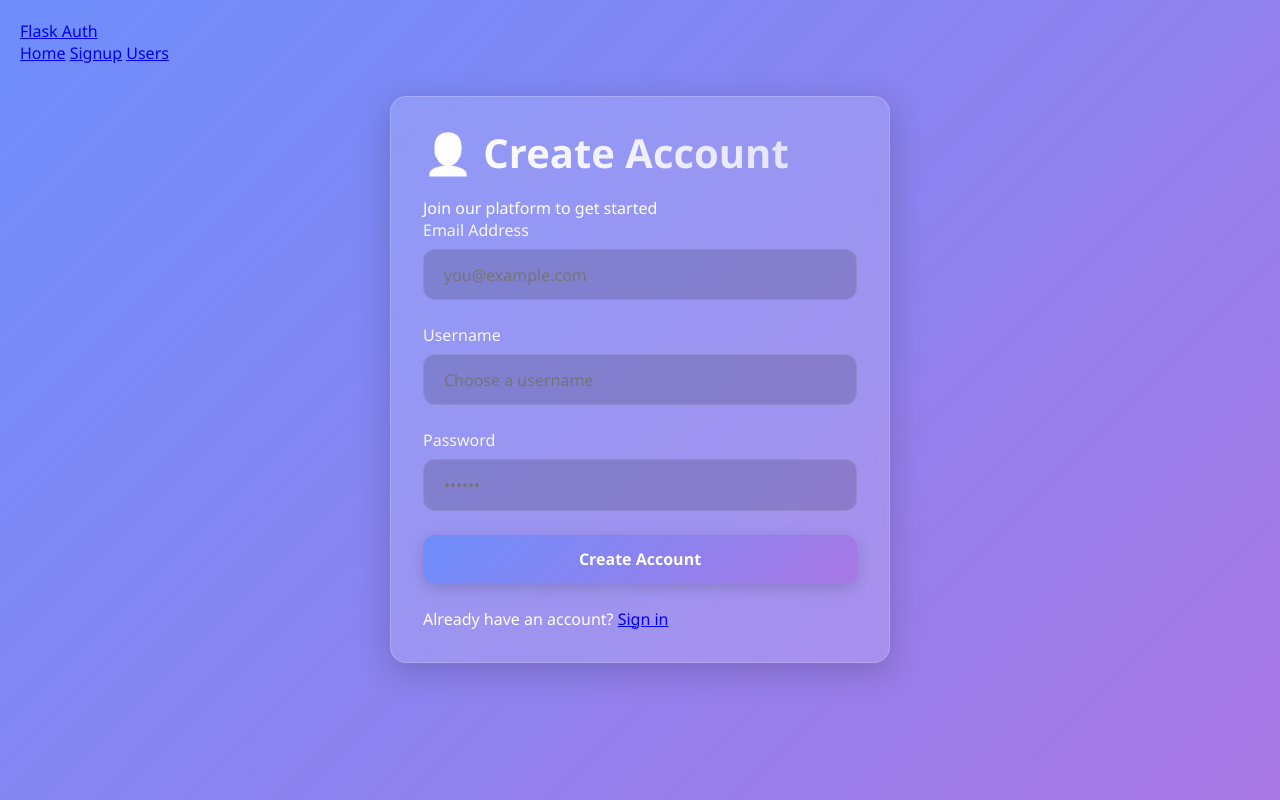
After one commit to technicalhub123/flask-devops-project, a Flask app: page /signup-page in a window 1280 px wide. The commit adds this page. Run offline with Flask 2, Linux system fonts and the light colour scheme; parts of the project's set-up code (start-up, migrations or seed data) failed here and were passed over.

Commit message:
Initial commit

```diff
--- a/app.py
+++ b/app.py
@@ -1,36 +1,96 @@
-from flask import Flask
-from sqlalchemy import create_engine
+from flask import Flask, jsonify
+from sqlalchemy import create_engine, text
 from dotenv import load_dotenv
-
-from model import AuthDao
-from service import AuthService
+import time
+import logging
+from model.auth_dao import AuthDao
+from service.auth_service import AuthService
 from view import create_endpoints
-
+from utils.db_check import verify_table_exists  # Import verification function
 
 class Services:
     pass
 
+def check_db_health(db):
+    """Utility function to check database health"""
+    try:
+        with db.connect() as conn:
+            conn.execute(text("SELECT 1"))
+        return True, "Database connection healthy"
+    except Exception as e:
+        return False, str(e)
 
 def create_app(test_config=None):
     load_dotenv()
+    app = Flask(__name__)
 
-    app = Flask(__name__)
+    # Set up logging
+    logging.basicConfig(level=logging.INFO)
+    app.logger.info("Starting application initialization...")
 
     if test_config is None:
         app.config.from_envvar("APP_CONFIG_FILE")
     else:
         app.config.update(test_config)
 
-    database = create_engine(app.config["DB_URL"], encoding="utf-8", max_overflow=0)
+    # Database connection with retries
+    db_connected = False
+    retries = 5
+    database = None
 
-    # Persistence 레이어
+    while not db_connected and retries > 0:
+        try:
+            # Create engine with connection pooling
+            database = create_engine(
+                app.config["DB_URL"],
+                pool_pre_ping=True,
+                pool_recycle=300,
+                pool_size=5,
+                max_overflow=10
+            )
+
+            # Test connection
+            with database.connect() as connection:
+                connection.execute(text("SELECT 1"))
+
+            db_connected = True
+            app.logger.info("✅ Database connection successful")
+        except Exception as e:
+            app.logger.error(f"Database connection failed: {str(e)}")
+            app.logger.info(f"Retrying in 5 seconds... ({retries} retries left)")
+            time.sleep(5)
+            retries -= 1
+
+    if not db_connected:
+        raise RuntimeError("Failed to connect to database after multiple attempts")
+
+    # Verify users table exists
+    if not verify_table_exists(database):
+        app.logger.error("❌ Users table verification failed")
+        raise RuntimeError("Users table does not exist after initialization")
+    else:
+        app.logger.info("✅ Users table verified")
+
+    # Persistence Layer
     auth_dao = AuthDao(database)
 
-    # Business 레이어
+    # Business Layer
     services = Services
     services.auth_service = AuthService(auth_dao, app.config)
 
-    # Presentation 레이어
-    create_endpoints(app, services)
+    # Presentation Layer
+    create_endpoints(app, services.auth_service)
 
+    # Health check endpoint
+    @app.route("/health")
+    def health_check():
+        db_healthy, db_message = check_db_health(database)
+        status = 200 if db_healthy else 500
+        return jsonify({
+            "status": "up" if db_healthy else "down",
+            "database": db_message,
+            "timestamp": time.strftime("%Y-%m-%d %H:%M:%S")
+        }), status
+
+    app.logger.info("Application initialized successfully")
     return app
--- a/static/css/style.css
+++ b/static/css/style.css
@@ -1,37 +1,156 @@
-body {
-  background: linear-gradient(135deg, #6e8efb, #a777e3);
-  font-family: 'Segoe UI', sans-serif;
-  color: white;
-  text-align: center;
-  padding-top: 80px;
-  margin: 0;
+/* Modern Glassmorphism Design */
+:root {
+  --bg1: #6e8efb;
+  --bg2: #a777e3;
+  --glass: rgba(255, 255, 255, 0.15);
+  --glass-border: rgba(255, 255, 255, 0.18);
 }
 
-.container {
-  background: rgba(0, 0, 0, 0.3);
-  padding: 40px;
-  border-radius: 15px;
-  display: inline-block;
-  animation: fadeIn 2s ease-in;
+* {
+  box-sizing: border-box;
+  margin: 0;
+  padding: 0;
+  font-family: 'Segoe UI', 'Inter', -apple-system, sans-serif;
 }
 
-button {
-  padding: 12px 24px;
-  background: #fff;
-  color: #333;
-  border: none;
-  font-size: 1em;
-  margin-top: 20px;
-  border-radius: 8px;
-  cursor: pointer;
-  transition: background 0.3s ease;
+body {
+  min-height: 100vh;
+  background: linear-gradient(135deg, var(--bg1), var(--bg2));
+  color: #fff;
+  padding: 20px;
 }
 
-button:hover {
-  background: #ddd;
+/* Glass Panel */
+.glass-panel {
+  background: var(--glass);
+  backdrop-filter: blur(12px);
+  border-radius: 16px;
+  border: 1px solid var(--glass-border);
+  box-shadow: 0 8px 32px rgba(0, 0, 0, 0.18);
+  padding: 2rem;
+  max-width: 900px;
+  margin: 2rem auto;
 }
 
+/* Typography */
+h1, h2, h3 {
+  font-weight: 700;
+  line-height: 1.2;
+  margin-bottom: 1.25rem;
+}
+
+h1 {
+  font-size: 2.5rem;
+  background: linear-gradient(90deg, #fff, #e0e0ff);
+  -webkit-background-clip: text;
+  -webkit-text-fill-color: transparent;
+}
+
+/* Form Elements */
+.form-group {
+  margin-bottom: 1.5rem;
+}
+
+label {
+  display: block;
+  margin-bottom: 0.5rem;
+  font-weight: 500;
+  opacity: 0.9;
+}
+
+input, select, textarea {
+  width: 100%;
+  padding: 0.85rem 1.25rem;
+  border-radius: 12px;
+  border: 1px solid rgba(255, 255, 255, 0.1);
+  background: rgba(0, 0, 0, 0.15);
+  color: white;
+  font-size: 1rem;
+  transition: all 0.3s ease;
+}
+
+input:focus {
+  outline: none;
+  border-color: rgba(255, 255, 255, 0.3);
+  box-shadow: 0 0 0 3px rgba(110, 142, 251, 0.2);
+}
+
+/* Buttons */
+.btn {
+  display: inline-flex;
+  align-items: center;
+  justify-content: center;
+  padding: 0.85rem 2rem;
+  border-radius: 12px;
+  border: none;
+  background: #fff;
+  color: #6e8efb;
+  font-size: 1rem;
+  font-weight: 600;
+  cursor: pointer;
+  transition: all 0.3s ease;
+  box-shadow: 0 4px 15px rgba(0, 0, 0, 0.15);
+}
+
+.btn:hover {
+  transform: translateY(-2px);
+  box-shadow: 0 6px 20px rgba(0, 0, 0, 0.2);
+}
+
+.btn-primary {
+  background: linear-gradient(135deg, #6e8efb, #a777e3);
+  color: white;
+}
+
+/* Table Styling */
+.users-table {
+  width: 100%;
+  border-collapse: collapse;
+  background: rgba(0, 0, 0, 0.1);
+  border-radius: 12px;
+  overflow: hidden;
+}
+
+.users-table th,
+.users-table td {
+  padding: 1rem 1.25rem;
+  text-align: left;
+}
+
+.users-table th {
+  background: rgba(0, 0, 0, 0.2);
+  font-weight: 600;
+}
+
+.users-table tr:nth-child(even) {
+  background: rgba(255, 255, 255, 0.05);
+}
+
+/* Notification Messages */
+.notification {
+  padding: 1rem;
+  border-radius: 12px;
+  margin: 1.5rem 0;
+  display: flex;
+  align-items: center;
+}
+
+.notification-success {
+  background: rgba(46, 204, 113, 0.2);
+  border: 1px solid rgba(46, 204, 113, 0.3);
+}
+
+.notification-error {
+  background: rgba(231, 76, 60, 0.2);
+  border: 1px solid rgba(231, 76, 60, 0.3);
+}
+
+/* Animations */
 @keyframes fadeIn {
-  0% { opacity: 0; transform: translateY(-20px); }
-  100% { opacity: 1; transform: translateY(0); }
+  from { opacity: 0; transform: translateY(10px); }
+  to { opacity: 1; transform: translateY(0); }
 }
+
+.fade-in {
+  animation: fadeIn 0.4s ease forwards;
+}
--- a/static/js/script.js
+++ b/static/js/script.js
@@ -1,10 +1,17 @@
-document.getElementById("checkBtn").addEventListener("click", () => {
-  fetch("/ping")
-    .then(res => res.text())
-    .then(data => {
-      document.getElementById("response").innerText = "Response: " + data;
-    })
-    .catch(() => {
-      document.getElementById("response").innerText = "Error: API not reachable";
+// Health check (index page)
+document.addEventListener("DOMContentLoaded", () => {
+  const checkBtn = document.getElementById("checkBtn");
+  const resp = document.getElementById("response");
+  if (checkBtn) {
+    checkBtn.addEventListener("click", () => {
+      fetch("/ping")
+        .then(res => res.text())
+        .then(data => {
+          resp.innerText = "Response: " + data;
+        })
+        .catch(() => {
+          resp.innerText = "Error: API not reachable";
+        });
     });
+  }
 });
--- /dev/null
+++ b/static/js/signup.js
@@ -0,0 +1,62 @@
+document.addEventListener("DOMContentLoaded", () => {
+  const form = document.getElementById("signupForm");
+  const messageContainer = document.getElementById("message");
+
+  if (!form) return;
+
+  form.addEventListener("submit", async (e) => {
+    e.preventDefault();
+
+    // Show loading state
+    const submitBtn = form.querySelector('button[type="submit"]');
+    submitBtn.disabled = true;
+    submitBtn.innerHTML = '<div class="spinner"></div> Creating account...';
+
+    showMessage("Creating your account...", "info");
+
+    const payload = {
+      email: document.getElementById("email").value,
+      username: document.getElementById("username").value,
+      password: document.getElementById("password").value
+    };
+
+    try {
+      const res = await fetch("/auth/signup", {
+        method: "POST",
+        headers: { "Content-Type": "application/json" },
+        body: JSON.stringify(payload)
+      });
+
+      const data = await res.json();
+
+      if (res.ok) {
+        showMessage("🎉 Account created successfully! Redirecting to users page...", "success");
+        setTimeout(() => {
+          window.location.href = "/users-page";
+        }, 1500);
+      } else {
+        const errorMsg = data.error || "Signup failed. Please try again.";
+        showMessage(`❌ ${errorMsg}`, "error");
+      }
+    } catch (err) {
+      console.error(err);
+      showMessage("⚠️ Network error. Please check your connection.", "error");
+    } finally {
+      submitBtn.disabled = false;
+      submitBtn.textContent = "Create Account";
+    }
+  });
+
+  function showMessage(text, type) {
+    messageContainer.textContent = text;
+    messageContainer.className = `notification notification-${type}`;
+    messageContainer.style.display = "flex";
+
+    // Auto-hide success messages
+    if (type === "success") {
+      setTimeout(() => {
+        messageContainer.style.display = "none";
+      }, 5000);
+    }
+  }
+});
--- /dev/null
+++ b/templates/layout.html
@@ -0,0 +1,28 @@
+<!doctype html>
+<html lang="en">
+<head>
+  <meta charset="utf-8" />
+  <meta name="viewport" content="width=device-width,initial-scale=1" />
+  <title>{% block title %}Flask Auth Portal{% endblock %}</title>
+  <link rel="stylesheet" href="{{ url_for('static', filename='css/style.css') }}" />
+</head>
+<body>
+  <nav class="navbar">
+    <div class="nav-inner">
+      <a class="brand" href="{{ url_for('home.homepage') }}">Flask Auth</a>
+      <div class="nav-links">
+        <a href="{{ url_for('home.homepage') }}">Home</a>
+        <a href="{{ url_for('home.signup_page') }}">Signup</a>
+        <a href="{{ url_for('home.users_page') }}">Users</a>
+      </div>
+    </div>
+  </nav>
+
+  <main class="main-content">
+    {% block content %}{% endblock %}
+  </main>
+
+  <script src="{{ url_for('static', filename='js/script.js') }}"></script>
+  {% block scripts %}{% endblock %}
+</body>
+</html>
--- /dev/null
+++ b/templates/signup.html
@@ -0,0 +1,45 @@
+{% extends "layout.html" %}
+
+{% block title %}Signup - Flask Auth{% endblock %}
+
+{% block content %}
+<div class="glass-panel fade-in" style="max-width: 500px;">
+  <div class="header-section text-center">
+    <h1>👤 Create Account</h1>
+    <p>Join our platform to get started</p>
+  </div>
+
+  <form id="signupForm">
+    <div class="form-group">
+      <label for="email">Email Address</label>
+      <input type="email" name="email" id="email" placeholder="you@example.com" required>
+    </div>
+
+    <div class="form-group">
+      <label for="username">Username</label>
+      <input type="text" name="username" id="username" placeholder="Choose a username" required>
+    </div>
+
+    <div class="form-group">
+      <label for="password">Password</label>
+      <input type="password" name="password" id="password" placeholder="••••••" required>
+    </div>
+
+    <button type="submit" class="btn btn-primary" style="width: 100%;">
+      Create Account
+    </button>
+  </form>
+
+  <div class="notification" id="message" style="display: none; margin-top: 1.5rem;">
+    <!-- Messages will appear here -->
+  </div>
+
+  <div class="text-center" style="margin-top: 1.5rem;">
+    <p>Already have an account? <a href="#">Sign in</a></p>
+  </div>
+</div>
+{% endblock %}
+
+{% block scripts %}
+<script src="{{ url_for('static', filename='js/signup.js') }}"></script>
+{% endblock %}
--- a/view/home_view.py
+++ b/view/home_view.py
@@ -7,4 +7,14 @@ def create_home_blueprint():
     def homepage():
         return render_template("index.html")
 
+    # Frontend page for signup form
+    @home_bp.route("/signup-page")
+    def signup_page():
+        return render_template("signup.html")
+
+    # Frontend page for users listing
+    @home_bp.route("/users-page")
+    def users_page():
+        return render_template("users.html")
+
     return home_bp
```
Also changed, not shown: db/init.sql (added, +28 -0 lines), docker-compose.yml (+10 -4 lines), model/auth_dao.py (+9 -2 lines), service/auth_service.py (+19 -6 lines), static/js/users.js (added, +80 -0 lines), templates/index.html (+11 -17 lines), templates/users.html (added, +44 -0 lines), utils/db_check.py (added, +9 -0 lines), utils/db_health.py (added, +8 -0 lines), view/__init__.py (+6 -6 lines), view/auth_view.py (+19 -8 lines).
